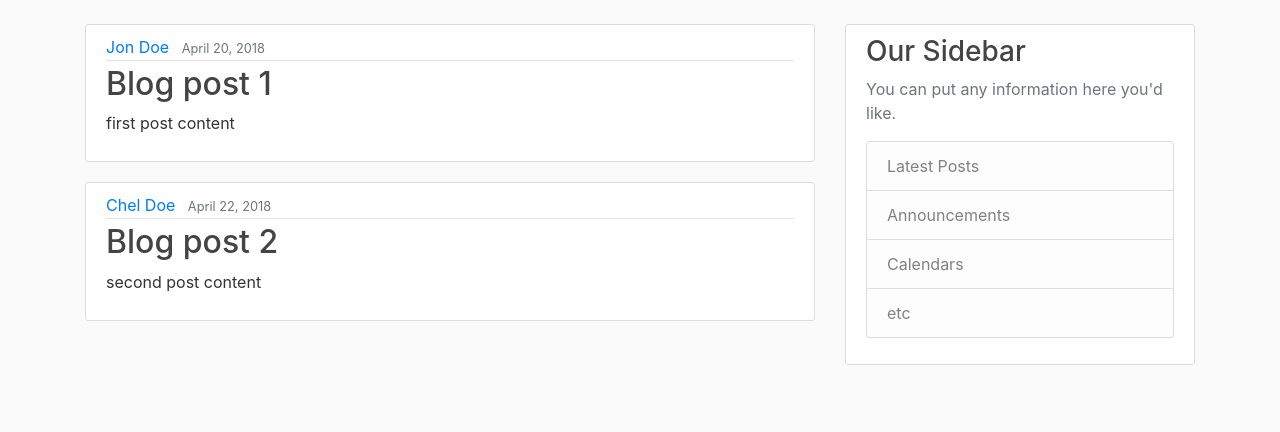
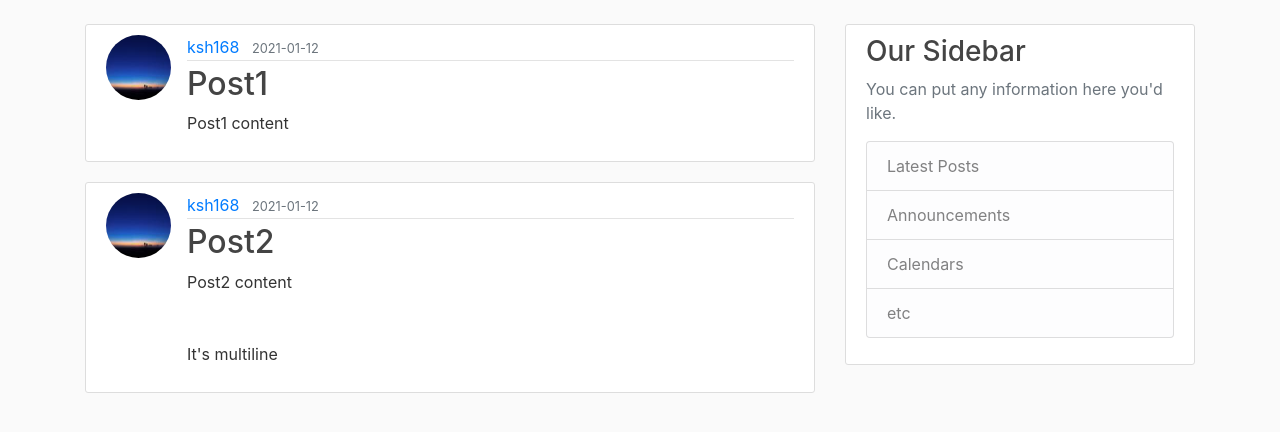
Before and after one commit to ksh168/FlaskBlog, a Flask app: page / in a window 1280 px wide. Shown: the part 56-488 px from the top of the page. Run offline with Flask 2, Linux system fonts and the light colour scheme; data comes from the database, SQL or seed files in the repository; both versions use the stored data as it was after the commit; some libraries are stand-ins or nearby versions.

Commit message:
users can now create posts

```diff
--- a/flaskblog/routes.py
+++ b/flaskblog/routes.py
@@ -11,26 +11,27 @@ from flaskblog.models import User, Post
 
 from flask_login import login_user, current_user, logout_user, login_required
 
-
-
-posts =[
-	{
-		'author' : 'Jon Doe',
-		'title' : 'Blog post 1',
-		'content' : 'first post content',
-		'date_posted' : 'April 20, 2018'
-	},
-	{
-		'author' : 'Chel Doe',
-		'title' : 'Blog post 2',
-		'content' : 'second post content',
-		'date_posted' : 'April 22, 2018'
-	}
-]
+# dummy data for testing
+# posts =[
+# 	{
+# 		'author' : 'Jon Doe',
+# 		'title' : 'Blog post 1',
+# 		'content' : 'first post content',
+# 		'date_posted' : 'April 20, 2018'
+# 	},
+# 	{
+# 		'author' : 'Chel Doe',
+# 		'title' : 'Blog post 2',
+# 		'content' : 'second post content',
+# 		'date_posted' : 'April 22, 2018'
+# 	}
+# ]
 
 @app.route("/")
 @app.route("/home")
 def home():
+	#retrieve all posts from db
+	posts = Post.query.all()
 	return render_template('home.html', posts=posts)
 
 
@@ -135,6 +136,10 @@ def account():
 def new_post():
 	form = PostForm()
 	if form.validate_on_submit():
+		post = Post(title=form.title.data, content=form.content.data, author=current_user)
+		db.session.add(post)
+		db.session.commit()
+
 		flash('Your post has been created!', 'success')
 		return redirect(url_for('home'))
 
--- a/flaskblog/templates/home.html
+++ b/flaskblog/templates/home.html
@@ -2,10 +2,11 @@
 {% block content %}
 		{% for post in posts %}
 				<article class="media content-section">
+					<img class="rounded-circle article-img" src="{{ url_for('static', filename='profile_pics/' + post.author.image_file) }}">
 					<div class="media-body">
 						<div class="article-metadata">
-              <a class="mr-2" href="#">{{ post.author }}</a>
-              <small class="text-muted">{{ post.date_posted }}</small>
+							<a class="mr-2" href="#">{{ post.author.username }}</a>
+							<small class="text-muted">{{ post.date_posted.strftime('%Y-%m-%d') }}</small>
 						</div>
 						<h2><a class="article-title" href="#">{{ post.title }}</a></h2>
 						<p class="article-content">{{ post.content }}</p>
```
Also changed, not shown: flaskblog/site.db. Lines whose indentation alone changed are shown as unchanged.
